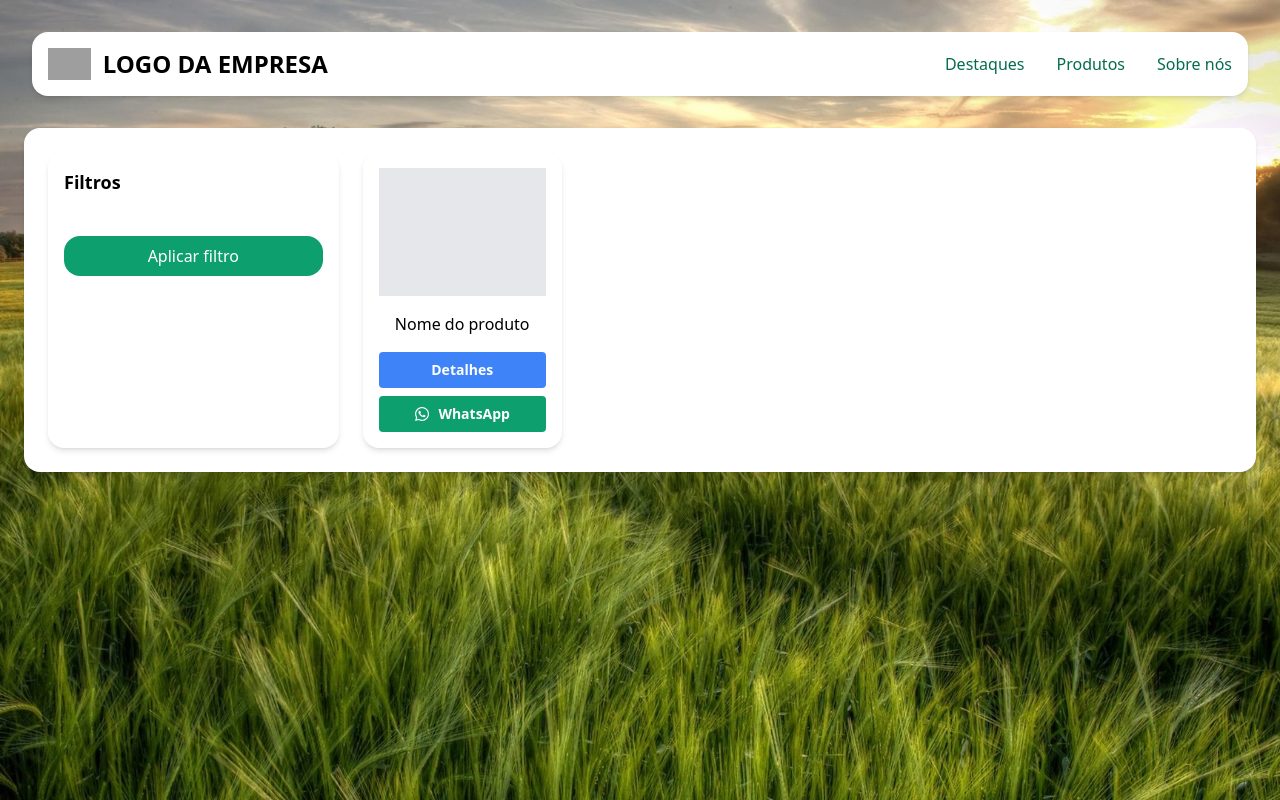
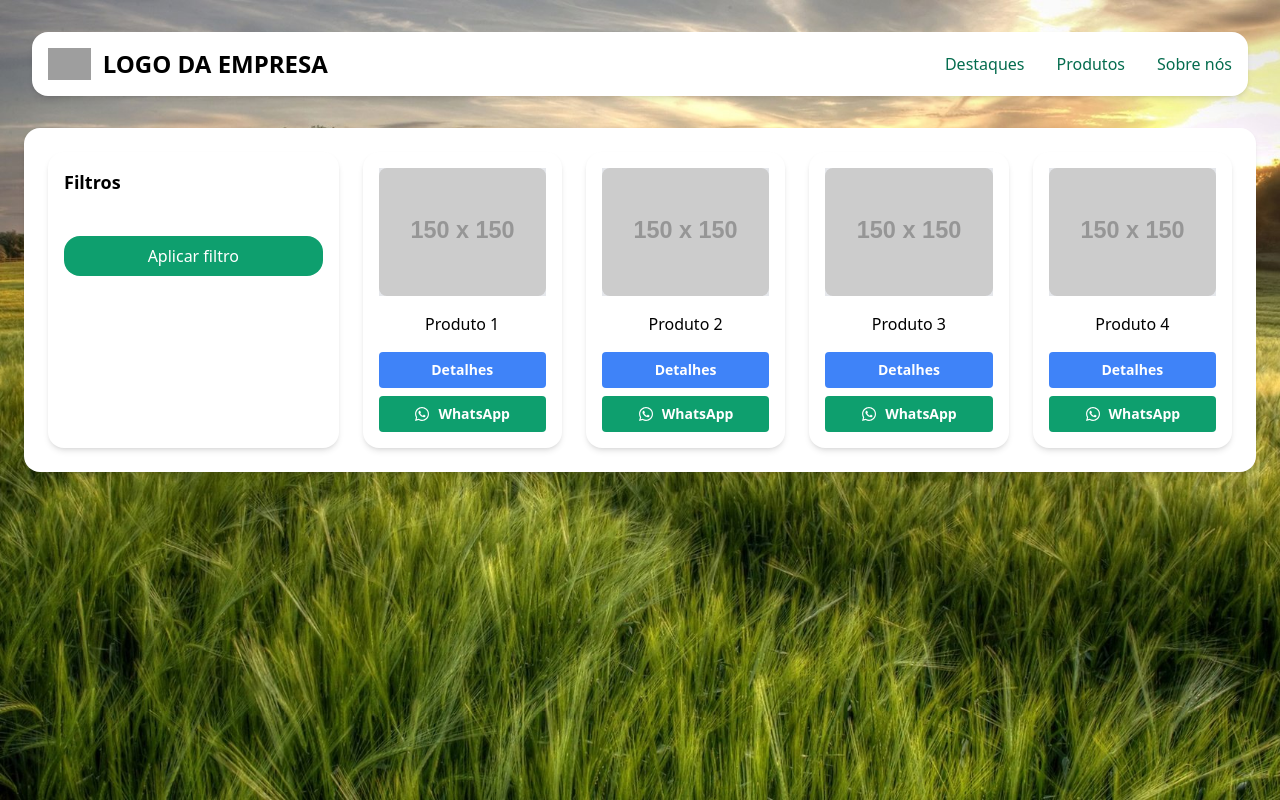
Before and after one commit to ViniciusPelogia/siteVF, a React (Create React App) app: page /produtos in a window 1280 px wide. Built offline with nearby package versions, Linux system fonts and the light colour scheme; grey boxes are pictures that could not be loaded.

Commit message:
Atualizando Produtos.js
Implementando estratégia para adicionar produtos de forma dinâmica apenas adicionando-os ao array.

Co-Authored-By: ViniciusPelogia <156612410+ViniciusPelogia@users.noreply.github.com>
Co-Authored-By: Cauan Gabriel <81827305+LoadCG@users.noreply.github.com>

```diff
--- a/src/Produtos.js
+++ b/src/Produtos.js
@@ -1,6 +1,19 @@
 import { FaWhatsapp } from "react-icons/fa";
 
 const Produtos = () => {
+  // Array com dados dos produtos
+  const produtos = [
+    { nome: "Produto 1", imagem: "https://placehold.co/150" },
+    { nome: "Produto 2", imagem: "https://placehold.co/150" },
+    { nome: "Produto 3", imagem: "https://placehold.co/150" },
+    { nome: "Produto 4", imagem: "https://placehold.co/150" },
+  ];
+
+  const handleWhatsApp = () => {
+    // Aqui precisa colocar o zapzap e o recado qdo entrar em contato
+    window.open("https://wa.me/SEU_NUMERO?text=Olá,%20quero%20saber%20mais%20sobre%20o%20produto.", "_blank");
+  };
+
   return (
     <>
       <main className="relative min-h-screen">
@@ -17,26 +30,33 @@ const Produtos = () => {
                 </button>
               </aside>
 
-              {/* PRODUTOS */}
+              {/* Grid de Produtos */}
               <section className="lg:w-3/4">
                 <div className="grid grid-cols-2 gap-6 md:grid-cols-3 xl:grid-cols-4">
-                  {/* Produto 1 */}
-                  <div className="flex flex-col items-center p-4 bg-white shadow-md rounded-2xl">
+                  {/* Mapeando os produtos */}
+                  {produtos.map((produto, index) => (
+                    <div
+                      key={index}
+                      className="flex flex-col items-center p-4 bg-white shadow-md rounded-2xl"
+                    >
                       <div className="flex items-center justify-center w-full h-32 mb-4 bg-gray-200">
-                      {/* Aqui você pode colocar uma imagem de produto */}
+                        <img src={produto.imagem} alt={produto.nome} className="object-cover w-full h-full rounded-lg" />
                       </div>
-                    <h3 className="font-medium text-center text-black">Nome do produto</h3>
+                      <h3 className="font-medium text-center text-black">{produto.nome}</h3>
                       <div className="flex flex-col w-full gap-2 mt-4">
                         <button className="w-full px-4 py-2 text-sm font-bold text-white transition bg-blue-500 rounded hover:bg-blue-600">
                           Detalhes
                         </button>
-                      <button className="flex items-center justify-center w-full gap-2 px-4 py-2 text-sm font-bold text-white transition bg-green-500 rounded hover:bg-green-600">
+                        <button
+                          onClick={handleWhatsApp}
+                          className="flex items-center justify-center w-full gap-2 px-4 py-2 text-sm font-bold text-white transition bg-green-500 rounded hover:bg-green-600"
+                        >
                           <FaWhatsapp className="w-4 h-4" />
                           WhatsApp
                         </button>
                       </div>
                     </div>
-                  {/* Repita para outros produtos */}
+                  ))}
                 </div>
               </section>
             </div>
```
Lines whose indentation alone changed are shown as unchanged.
